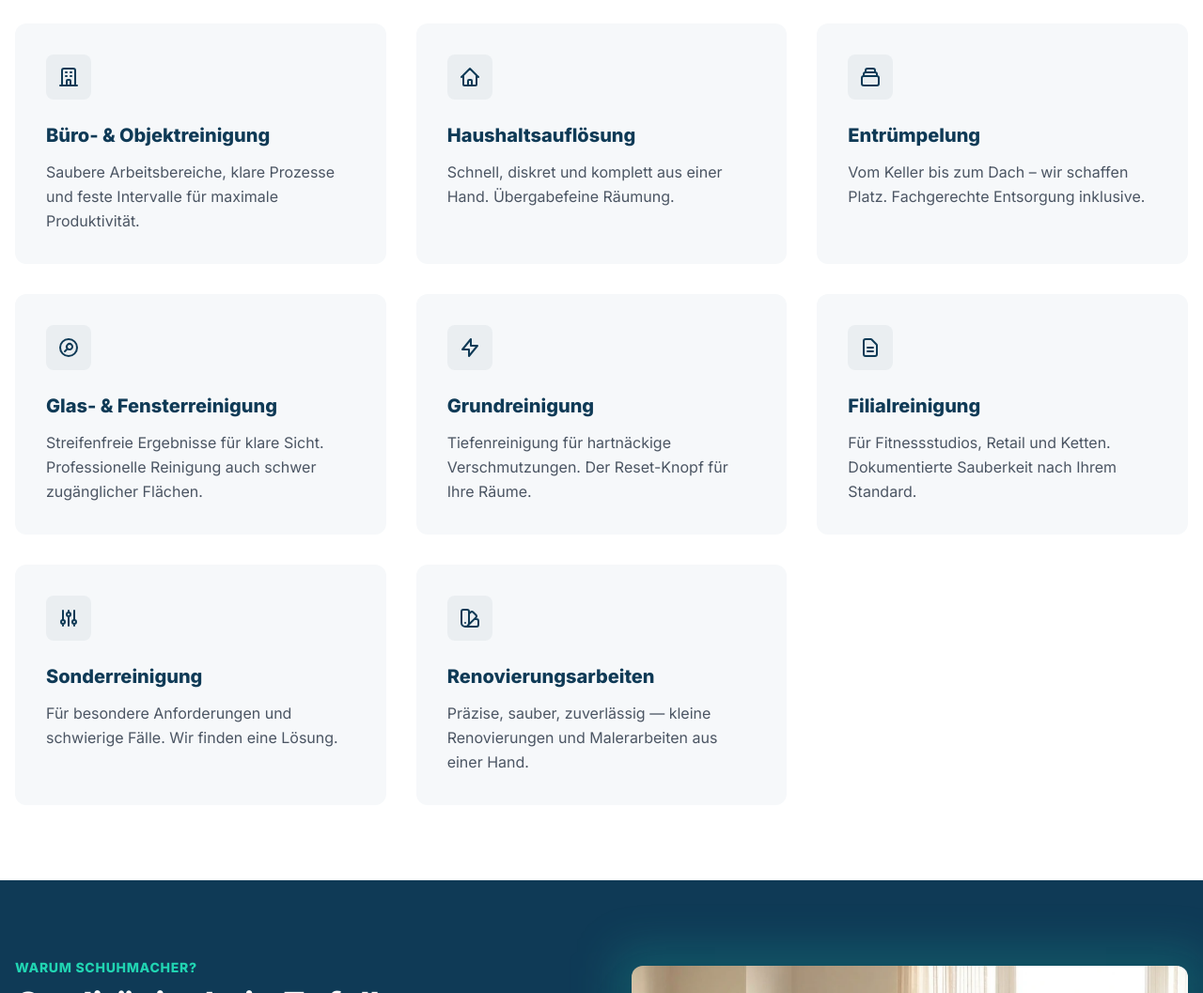
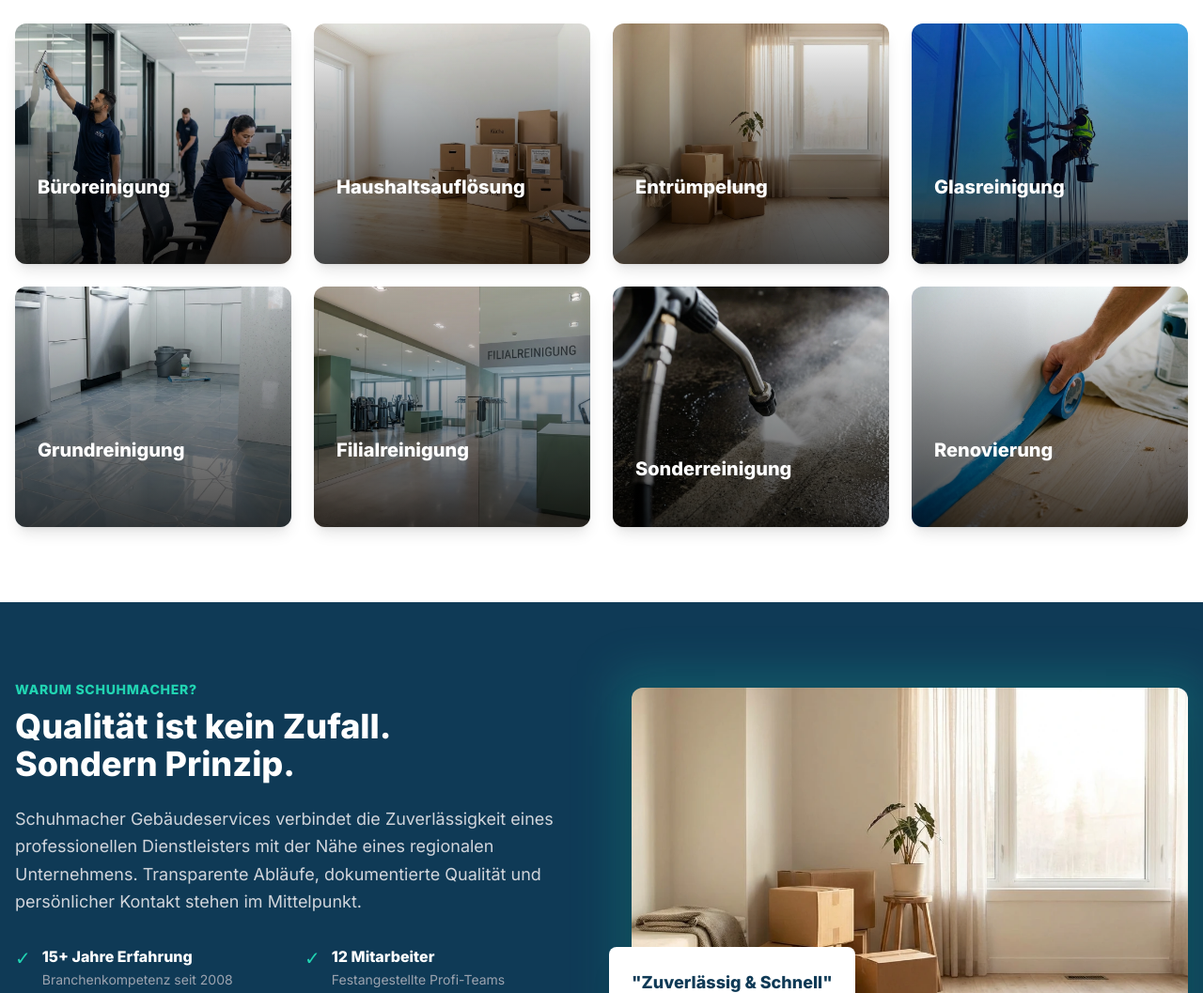
Before and after one commit to TRW123123/schuhmacher-services, a plain HTML site: page index.html in a window 1280 px wide. Shown: the part 1260-2317 px from the top of the page at 94% size. Drawn offline with nearby package versions, Linux system fonts and the light colour scheme.

Commit message:
Update Service Grid to use individual images

```diff
--- a/index.html
+++ b/index.html
@@ -215,133 +215,150 @@
                 <h2 class="text-3xl lg:text-4xl font-extrabold text-primary mt-2">Sauberkeit ohne Kompromisse.</h2>
             </div>
 
-            <div class="grid grid-cols-1 md:grid-cols-2 lg:grid-cols-3 gap-8">
-                <!-- Service Item 1 -->
-                <div
-                    class="group bg-bg p-8 rounded-xl hover:shadow-lg transition-all border border-transparent hover:border-accent/20">
+            <div class="grid grid-cols-1 md:grid-cols-2 lg:grid-cols-4 gap-6">
+                <!-- Service Item 1: Büroreinigung -->
+                <a href="./leistungen/regelmaessige-buero-und-objektreinigung.html"
+                    class="group relative overflow-hidden rounded-xl shadow-lg h-64 flex flex-col justify-end p-6 no-underline">
+                    <img src="./assets/office_cleaning.webp" alt="Büroreinigung"
+                        class="absolute inset-0 w-full h-full object-cover transition-transform duration-500 group-hover:scale-110">
                     <div
-                        class="w-12 h-12 bg-primary/5 rounded-lg flex items-center justify-center text-primary mb-6 group-hover:bg-accent group-hover:text-primary transition-colors">
-                        <svg class="w-6 h-6" fill="none" stroke="currentColor" viewBox="0 0 24 24">
-                            <path stroke-linecap="round" stroke-linejoin="round" stroke-width="2"
-                                d="M19 21V5a2 2 0 00-2-2H7a2 2 0 00-2 2v16m14 0h2m-2 0h-5m-9 0H3m2 0h5M9 7h1m-1 4h1m4-4h1m-1 4h1m-5 10v-5a1 1 0 011-1h2a1 1 0 011 1v5m-4 0h4">
-                            </path>
-                        </svg>
+                        class="absolute inset-0 bg-gradient-to-t from-black/90 via-black/50 to-transparent opacity-80 group-hover:opacity-90 transition-opacity">
                     </div>
-                    <h3 class="text-xl font-bold text-primary mb-3">Büro- & Objektreinigung</h3>
-                    <p class="text-gray-600 leading-relaxed">Saubere Arbeitsbereiche, klare Prozesse und feste
-                        Intervalle für maximale Produktivität.</p>
-                </div>
+                    <div class="relative z-10">
+                        <h3 class="text-xl font-bold text-white mb-1 group-hover:text-accent transition-colors">
+                            Büroreinigung</h3>
+                        <p
+                            class="text-gray-300 text-sm opacity-0 group-hover:opacity-100 transition-opacity transform translate-y-2 group-hover:translate-y-0 duration-300">
+                            Saubere Arbeitsbereiche für maximale Produktivität.
+                        </p>
+                    </div>
+                </a>
 
-                <!-- Service Item 2 -->
-                <div
-                    class="group bg-bg p-8 rounded-xl hover:shadow-lg transition-all border border-transparent hover:border-accent/20">
+                <!-- Service Item 2: Haushaltsauflösung -->
+                <a href="./leistungen/haushaltsaufloesung.html"
+                    class="group relative overflow-hidden rounded-xl shadow-lg h-64 flex flex-col justify-end p-6 no-underline">
+                    <img src="./assets/household_resolution.webp" alt="Haushaltsauflösung"
+                        class="absolute inset-0 w-full h-full object-cover transition-transform duration-500 group-hover:scale-110">
                     <div
-                        class="w-12 h-12 bg-primary/5 rounded-lg flex items-center justify-center text-primary mb-6 group-hover:bg-accent group-hover:text-primary transition-colors">
-                        <svg class="w-6 h-6" fill="none" stroke="currentColor" viewBox="0 0 24 24">
-                            <path stroke-linecap="round" stroke-linejoin="round" stroke-width="2"
-                                d="M3 12l2-2m0 0l7-7 7 7M5 10v10a1 1 0 001 1h3m10-11l2 2m-2-2v10a1 1 0 01-1 1h-3m-6 0a1 1 0 001-1v-4a1 1 0 011-1h2a1 1 0 011 1v4a1 1 0 001 1m-6 0h6">
-                            </path>
-                        </svg>
+                        class="absolute inset-0 bg-gradient-to-t from-black/90 via-black/50 to-transparent opacity-80 group-hover:opacity-90 transition-opacity">
                     </div>
-                    <h3 class="text-xl font-bold text-primary mb-3">Haushaltsauflösung</h3>
-                    <p class="text-gray-600 leading-relaxed">Schnell, diskret und komplett aus einer Hand. Übergabefeine
-                        Räumung.</p>
-                </div>
+                    <div class="relative z-10">
+                        <h3 class="text-xl font-bold text-white mb-1 group-hover:text-accent transition-colors">
+                            Haushaltsauflösung</h3>
+                        <p
+                            class="text-gray-300 text-sm opacity-0 group-hover:opacity-100 transition-opacity transform translate-y-2 group-hover:translate-y-0 duration-300">
+                            Diskret, schnell und besenrein übergeben.
+                        </p>
+                    </div>
+                </a>
 
-                <!-- Service Item 3 -->
-                <div
-                    class="group bg-bg p-8 rounded-xl hover:shadow-lg transition-all border border-transparent hover:border-accent/20">
+                <!-- Service Item 3: Entrümpelung -->
+                <a href="./leistungen/entruempelung.html"
+                    class="group relative overflow-hidden rounded-xl shadow-lg h-64 flex flex-col justify-end p-6 no-underline">
+                    <img src="./assets/decluttering.webp" alt="Entrümpelung"
+                        class="absolute inset-0 w-full h-full object-cover transition-transform duration-500 group-hover:scale-110">
                     <div
-                        class="w-12 h-12 bg-primary/5 rounded-lg flex items-center justify-center text-primary mb-6 group-hover:bg-accent group-hover:text-primary transition-colors">
-                        <svg class="w-6 h-6" fill="none" stroke="currentColor" viewBox="0 0 24 24">
-                            <path stroke-linecap="round" stroke-linejoin="round" stroke-width="2"
-                                d="M19 11H5m14 0a2 2 0 012 2v6a2 2 0 01-2 2H5a2 2 0 01-2-2v-6a2 2 0 012-2m14 0V9a2 2 0 00-2-2M5 11V9a2 2 0 012-2m0 0V5a2 2 0 012-2h6a2 2 0 012 2v2M7 7h10">
-                            </path>
-                        </svg>
+                        class="absolute inset-0 bg-gradient-to-t from-black/90 via-black/50 to-transparent opacity-80 group-hover:opacity-90 transition-opacity">
                     </div>
-                    <h3 class="text-xl font-bold text-primary mb-3">Entrümpelung</h3>
-                    <p class="text-gray-600 leading-relaxed">Vom Keller bis zum Dach – wir schaffen Platz. Fachgerechte
-                        Entsorgung inklusive.</p>
-                </div>
+                    <div class="relative z-10">
+                        <h3 class="text-xl font-bold text-white mb-1 group-hover:text-accent transition-colors">
+                            Entrümpelung</h3>
+                        <p
+                            class="text-gray-300 text-sm opacity-0 group-hover:opacity-100 transition-opacity transform translate-y-2 group-hover:translate-y-0 duration-300">
+                            Fachgerechte Entsorgung – vom Keller bis zum Dach.
+                        </p>
+                    </div>
+                </a>
 
-                <!-- Service Item 4 -->
-                <div
-                    class="group bg-bg p-8 rounded-xl hover:shadow-lg transition-all border border-transparent hover:border-accent/20">
+                <!-- Service Item 4: Glasreinigung -->
+                <a href="./leistungen/fensterreinigung.html"
+                    class="group relative overflow-hidden rounded-xl shadow-lg h-64 flex flex-col justify-end p-6 no-underline">
+                    <img src="./assets/glass_cleaning.webp" alt="Glasreinigung"
+                        class="absolute inset-0 w-full h-full object-cover transition-transform duration-500 group-hover:scale-110">
                     <div
-                        class="w-12 h-12 bg-primary/5 rounded-lg flex items-center justify-center text-primary mb-6 group-hover:bg-accent group-hover:text-primary transition-colors">
-                        <svg class="w-6 h-6" fill="none" stroke="currentColor" viewBox="0 0 24 24">
-                            <path stroke-linecap="round" stroke-linejoin="round" stroke-width="2"
-                                d="M8 16l2.879-2.879m0 0a3 3 0 104.243-4.242 3 3 0 00-4.243 4.242zM21 12a9 9 0 11-18 0 9 9 0 0118 0z">
-                            </path>
-                        </svg>
+                        class="absolute inset-0 bg-gradient-to-t from-black/90 via-black/50 to-transparent opacity-80 group-hover:opacity-90 transition-opacity">
                     </div>
-                    <h3 class="text-xl font-bold text-primary mb-3">Glas- & Fensterreinigung</h3>
-                    <p class="text-gray-600 leading-relaxed">Streifenfreie Ergebnisse für klare Sicht. Professionelle
-                        Reinigung auch schwer zugänglicher Flächen.</p>
-                </div>
+                    <div class="relative z-10">
+                        <h3 class="text-xl font-bold text-white mb-1 group-hover:text-accent transition-colors">
+                            Glasreinigung</h3>
+                        <p
+                            class="text-gray-300 text-sm opacity-0 group-hover:opacity-100 transition-opacity transform translate-y-2 group-hover:translate-y-0 duration-300">
+                            Streifenfreier Glanz für Fenster und Fassaden.
+                        </p>
+                    </div>
+                </a>
 
-                <!-- Service Item 5 -->
-                <div
-                    class="group bg-bg p-8 rounded-xl hover:shadow-lg transition-all border border-transparent hover:border-accent/20">
+                <!-- Service Item 5: Grundreinigung -->
+                <a href="./leistungen/grundreinigung.html"
+                    class="group relative overflow-hidden rounded-xl shadow-lg h-64 flex flex-col justify-end p-6 no-underline">
+                    <img src="./assets/deep_cleaning.webp" alt="Grundreinigung"
+                        class="absolute inset-0 w-full h-full object-cover transition-transform duration-500 group-hover:scale-110">
                     <div
-                        class="w-12 h-12 bg-primary/5 rounded-lg flex items-center justify-center text-primary mb-6 group-hover:bg-accent group-hover:text-primary transition-colors">
-                        <svg class="w-6 h-6" fill="none" stroke="currentColor" viewBox="0 0 24 24">
-                            <path stroke-linecap="round" stroke-linejoin="round" stroke-width="2"
-                                d="M13 10V3L4 14h7v7l9-11h-7z"></path>
-                        </svg>
+                        class="absolute inset-0 bg-gradient-to-t from-black/90 via-black/50 to-transparent opacity-80 group-hover:opacity-90 transition-opacity">
                     </div>
-                    <h3 class="text-xl font-bold text-primary mb-3">Grundreinigung</h3>
-                    <p class="text-gray-600 leading-relaxed">Tiefenreinigung für hartnäckige Verschmutzungen. Der
-                        Reset-Knopf für Ihre Räume.</p>
-                </div>
+                    <div class="relative z-10">
+                        <h3 class="text-xl font-bold text-white mb-1 group-hover:text-accent transition-colors">
+                            Grundreinigung</h3>
+                        <p
+                            class="text-gray-300 text-sm opacity-0 group-hover:opacity-100 transition-opacity transform translate-y-2 group-hover:translate-y-0 duration-300">
+                            Intensive Tiefenreinigung für den Neustart.
+                        </p>
+                    </div>
+                </a>
 
-                <!-- Service Item 6 -->
-                <div
-                    class="group bg-bg p-8 rounded-xl hover:shadow-lg transition-all border border-transparent hover:border-accent/20">
+                <!-- Service Item 6: Filialreinigung -->
+                <a href="./leistungen/filialreinigung.html"
+                    class="group relative overflow-hidden rounded-xl shadow-lg h-64 flex flex-col justify-end p-6 no-underline">
+                    <img src="./assets/retail_cleaning.webp" alt="Filialreinigung"
+                        class="absolute inset-0 w-full h-full object-cover transition-transform duration-500 group-hover:scale-110">
                     <div
-                        class="w-12 h-12 bg-primary/5 rounded-lg flex items-center justify-center text-primary mb-6 group-hover:bg-accent group-hover:text-primary transition-colors">
-                        <svg class="w-6 h-6" fill="none" stroke="currentColor" viewBox="0 0 24 24">
-                            <path stroke-linecap="round" stroke-linejoin="round" stroke-width="2"
-                                d="M9 12h6m-6 4h6m2 5H7a2 2 0 01-2-2V5a2 2 0 012-2h5.586a1 1 0 01.707.293l5.414 5.414a1 1 0 01.293.707V19a2 2 0 01-2 2z">
-                            </path>
-                        </svg>
+                        class="absolute inset-0 bg-gradient-to-t from-black/90 via-black/50 to-transparent opacity-80 group-hover:opacity-90 transition-opacity">
                     </div>
-                    <h3 class="text-xl font-bold text-primary mb-3">Filialreinigung</h3>
-                    <p class="text-gray-600 leading-relaxed">Für Fitnessstudios, Retail und Ketten. Dokumentierte
-                        Sauberkeit nach Ihrem Standard.</p>
-                </div>
+                    <div class="relative z-10">
+                        <h3 class="text-xl font-bold text-white mb-1 group-hover:text-accent transition-colors">
+                            Filialreinigung</h3>
+                        <p
+                            class="text-gray-300 text-sm opacity-0 group-hover:opacity-100 transition-opacity transform translate-y-2 group-hover:translate-y-0 duration-300">
+                            Standardisierte Sauberkeit für Retail & Gyms.
+                        </p>
+                    </div>
+                </a>
 
-                <!-- Service Item 7 (Optional) -->
-                <div
-                    class="group bg-bg p-8 rounded-xl hover:shadow-lg transition-all border border-transparent hover:border-accent/20">
+                <!-- Service Item 7: Sonderreinigung -->
+                <a href="./leistungen/sonderreinigung.html"
+                    class="group relative overflow-hidden rounded-xl shadow-lg h-64 flex flex-col justify-end p-6 no-underline">
+                    <img src="./assets/special_cleaning.webp" alt="Sonderreinigung"
+                        class="absolute inset-0 w-full h-full object-cover transition-transform duration-500 group-hover:scale-110">
                     <div
-                        class="w-12 h-12 bg-primary/5 rounded-lg flex items-center justify-center text-primary mb-6 group-hover:bg-accent group-hover:text-primary transition-colors">
-                        <svg class="w-6 h-6" fill="none" stroke="currentColor" viewBox="0 0 24 24">
-                            <path stroke-linecap="round" stroke-linejoin="round" stroke-width="2"
-                                d="M12 6V4m0 2a2 2 0 100 4m0-4a2 2 0 110 4m-6 8a2 2 0 100-4m0 4a2 2 0 110-4m0 4v2m0-6V4m6 6v10m6-2a2 2 0 100-4m0 4a2 2 0 110-4m0 4v2m0-6V4">
-                            </path>
-                        </svg>
+                        class="absolute inset-0 bg-gradient-to-t from-black/90 via-black/50 to-transparent opacity-80 group-hover:opacity-90 transition-opacity">
                     </div>
-                    <h3 class="text-xl font-bold text-primary mb-3">Sonderreinigung</h3>
-                    <p class="text-gray-600 leading-relaxed">Für besondere Anforderungen und schwierige Fälle. Wir
-                        finden eine Lösung.</p>
-                </div>
+                    <div class="relative z-10">
+                        <h3 class="text-xl font-bold text-white mb-1 group-hover:text-accent transition-colors">
+                            Sonderreinigung</h3>
+                        <p
+                            class="text-gray-300 text-sm opacity-0 group-hover:opacity-100 transition-opacity transform translate-y-2 group-hover:translate-y-0 duration-300">
+                            Speziallösungen für harte Fälle.
+                        </p>
+                    </div>
+                </a>
 
-                <!-- Service Item 8 (Renovation) -->
-                <div
-                    class="group bg-bg p-8 rounded-xl hover:shadow-lg transition-all border border-transparent hover:border-accent/20">
+                <!-- Service Item 8: Renovierung -->
+                <a href="./leistungen/renovierung-bad.html"
+                    class="group relative overflow-hidden rounded-xl shadow-lg h-64 flex flex-col justify-end p-6 no-underline">
+                    <img src="./assets/renovation.webp" alt="Renovierung"
+                        class="absolute inset-0 w-full h-full object-cover transition-transform duration-500 group-hover:scale-110">
                     <div
-                        class="w-12 h-12 bg-primary/5 rounded-lg flex items-center justify-center text-primary mb-6 group-hover:bg-accent group-hover:text-primary transition-colors">
-                        <svg class="w-6 h-6" fill="none" stroke="currentColor" viewBox="0 0 24 24">
-                            <path stroke-linecap="round" stroke-linejoin="round" stroke-width="2"
-                                d="M7 21a4 4 0 01-4-4V5a2 2 0 012-2h4a2 2 0 012 2v12a4 4 0 01-4 4zm0 0h12a2 2 0 002-2v-4a2 2 0 00-2-2h-2.343M11 7.343l1.657-1.657a2 2 0 012.828 0l2.829 2.829a2 2 0 010 2.828l-8.486 8.485M7 17h.01">
-                            </path>
-                        </svg>
+                        class="absolute inset-0 bg-gradient-to-t from-black/90 via-black/50 to-transparent opacity-80 group-hover:opacity-90 transition-opacity">
                     </div>
-                    <h3 class="text-xl font-bold text-primary mb-3">Renovierungsarbeiten</h3>
-                    <p class="text-gray-600 leading-relaxed">Präzise, sauber, zuverlässig — kleine Renovierungen und
-                        Malerarbeiten aus einer Hand.</p>
-                </div>
+                    <div class="relative z-10">
+                        <h3 class="text-xl font-bold text-white mb-1 group-hover:text-accent transition-colors">
+                            Renovierung</h3>
+                        <p
+                            class="text-gray-300 text-sm opacity-0 group-hover:opacity-100 transition-opacity transform translate-y-2 group-hover:translate-y-0 duration-300">
+                            Malerarbeiten und kleine Sanierungen aus einer Hand.
+                        </p>
+                    </div>
+                </a>
             </div>
         </div>
     </section>
```
Also changed, not shown: assets/deep_cleaning.webp (added), assets/household_resolution.webp (added), assets/retail_cleaning.webp (added), assets/special_cleaning.webp (added).
